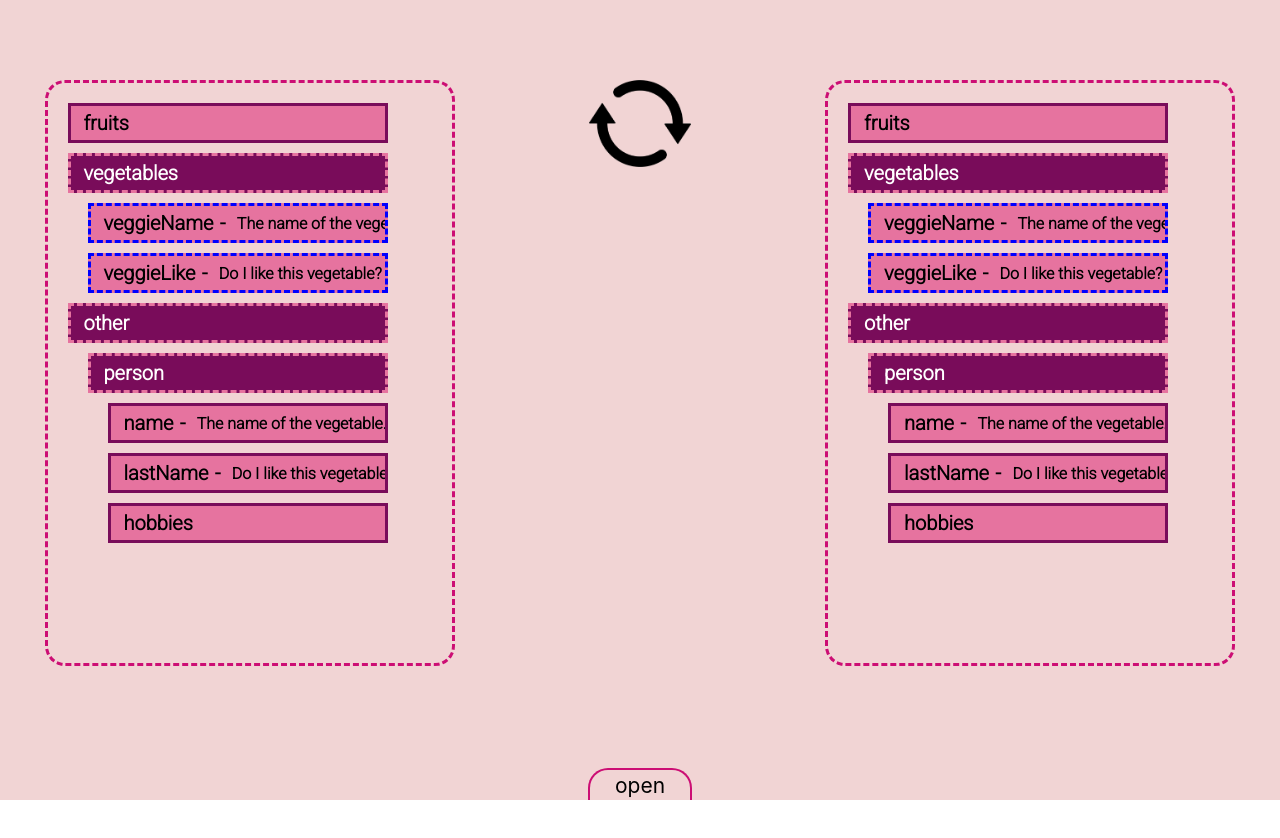
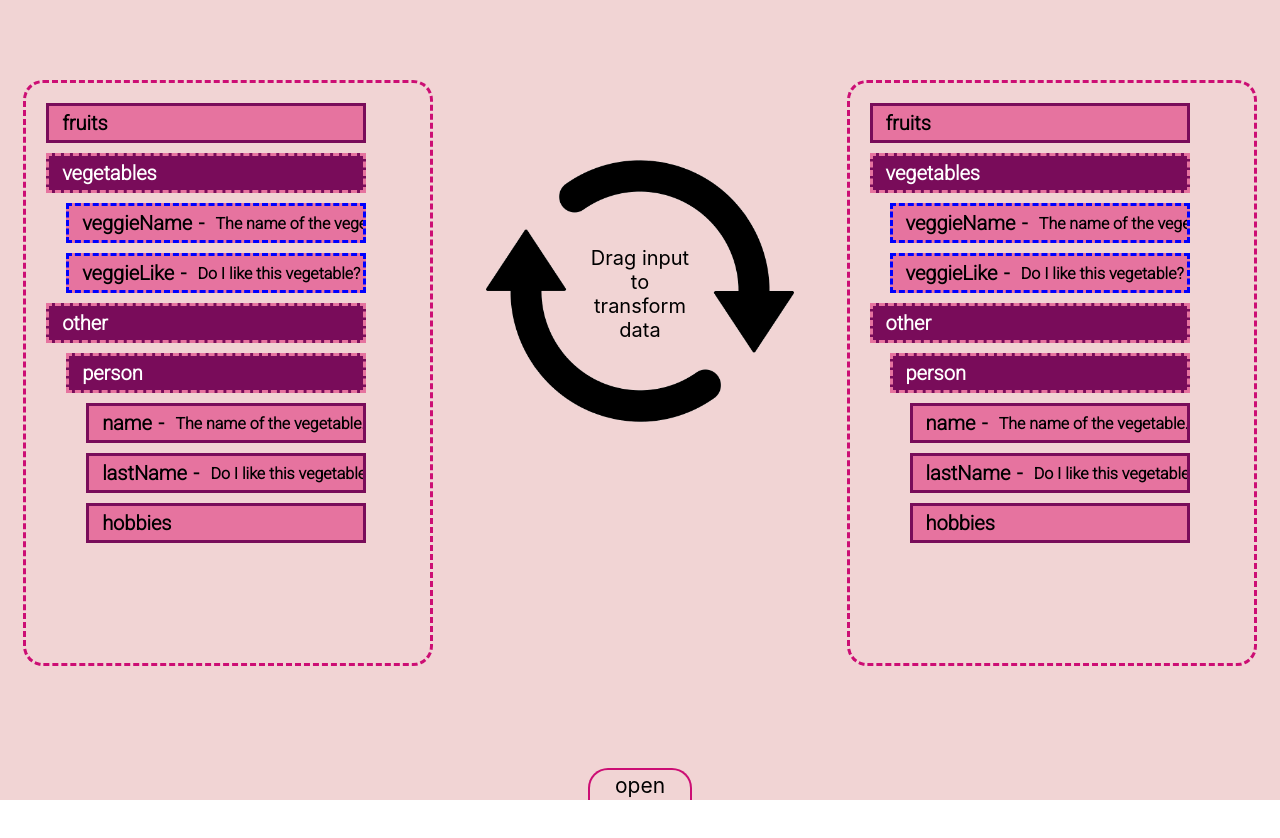
Before and after one commit to HenShalom/ok-parser-ui, a React (Create React App) app: page / in a window 1280 px wide. Shown: the top 838 px of the page. Built offline with nearby package versions, Linux system fonts and the light colour scheme.

Commit message:
update transformation flow

```diff
--- a/src/pagas/MatchPage/MatchPage.js
+++ b/src/pagas/MatchPage/MatchPage.js
@@ -14,6 +14,7 @@ function MatchPage({ jsonSchema, inputProperties }) {
   const [properties, setProperties] = useState([])
   const [pairs, setpairs] = useState([])
   const [transformItem, setTransformItem] = useState(null)
+  const [preTransformPair, setPreTransformPair] = useState(null)
 
 
   useEffect(() => {
@@ -31,9 +32,15 @@ function MatchPage({ jsonSchema, inputProperties }) {
     setpairs([...pairs, [matchProperty, currentProperty]])
   }
 
+  const addTransformPair = (matchProperty, currentProperty) => {
+    setPreTransformPair({ matchProperty, currentProperty })
+
+  }
+
   const updateTrasnformItem = (value) => {
     setTransformItem(value)
   }
+  console.log("transformItem", transformItem)
 
   const on = true
   return (
@@ -41,12 +48,17 @@ function MatchPage({ jsonSchema, inputProperties }) {
       <div className="match-container">
         <ComparePanle properties={inputProperties} />
         <div className="transform-container">
-          <Transformation updateTrasnformItem={updateTrasnformItem} dropedItem={transformItem} />
-          {transformItem && <TransformationManu />}
+          <Transformation updateTrasnformItem={updateTrasnformItem} transformPair={preTransformPair} dropedItem={transformItem} />
+          {preTransformPair && <TransformationManu />}
         </div>
-        <JsonSchemaPanle properties={properties} addPair={addPair} customDrop={transformItem} />
+        <JsonSchemaPanle properties={properties}
+          addPair={transformItem ? addTransformPair : addPair}
+          customDrop={preTransformPair ? null : transformItem} />
 
       </div>
+
+
+      {/*  transformation menu */}
       <div className={`pairs-drawer-container ${pairsWindowOpen ? "open" : ""}`}>
         <div className="pairs-drawer ">
           <div className={`drawer-button ${pairsWindowOpen ? "open" : ""}`} onClick={() => setPairsWindowOpen(!pairsWindowOpen)} >
--- a/src/pagas/MatchPage/MatchPageStyle.css
+++ b/src/pagas/MatchPage/MatchPageStyle.css
@@ -149,17 +149,42 @@
 	flex-direction: column;
 	align-items: center;
 	justify-content: start;
-	width: 15vw;
+	width: 25vw;
+	height: 70vh;
+	overflow: hidden;
+}
+.transform-icon-container {
+	position: relative;
+}
+.transform-icon-text {
+	color: #000;
+	position: absolute;
+	top: calc(50% + 5vh);
+	width: 36%;
+	left: 50%;
+	transform: translate(-50%, -50%);
+	font-size: 2.5vh;
+	transition: 0.2s;
+	text-align: center;
 }
 
 .transform-icon {
-	width: 8vw;
+	width: 24vw;
+	margin-top: 10vh;
+	transition: 2s;
 }
+
 .transform-icon.pre-active {
 	animation: spin 3s linear infinite;
 }
 
+.transform-icon-text.active {
+	opacity: 0;
+}
+
 .transform-icon.active {
+	width: 8vw;
+	margin-top: 0vh;
 	animation: spin 3s linear infinite;
 	filter: invert(14%) sepia(100%) saturate(7240%) hue-rotate(321deg) brightness(85%) contrast(89%);
 }
--- a/src/pagas/MatchPage/componetns/transformation/Transformation.js
+++ b/src/pagas/MatchPage/componetns/transformation/Transformation.js
@@ -1,10 +1,9 @@
-import React, { useState } from 'react'
+import React from 'react'
 import { useDrop } from 'react-dnd'
-import { BASE_OFFSET, BASE_WIDTH } from '../../../../consts/const'
 import { DEFAULT, ARRAY_CHILD } from '../utils'
 
-function Transformation({ updateTrasnformItem, dropedItem }) {
-  const [{ isOver, canDrop }, dropRef] = useDrop({
+function Transformation({ updateTrasnformItem, dropedItem, transformPair }) {
+  const [{ canDrop }, dropRef] = useDrop({
     accept: [DEFAULT, ARRAY_CHILD],
     canDrop: () => true,
     drop: (value) => {
@@ -16,13 +15,17 @@ function Transformation({ updateTrasnformItem, dropedItem }) {
       canDrop: !!monitor.canDrop(),
     }),
   });
+  console.log(transformPair)
 
 
+  return (<div ref={dropRef} className="transform-icon-container">
+    <img alt="tranform"
+      className={`transform-icon ${transformPair && "active"} ${dropedItem && "pre-active"}`}
+      src="./transform.png" />
+    <div className={`transform-icon-text ${transformPair && "active"}`}    >
+      {dropedItem ? "Select item to transform into" : "Drag input to transform data"}
+    </div>
 
-  return (<div ref={dropRef} >
-    <img alt="tranform"
-      className={`transform-icon ${dropedItem && "active"} ${canDrop && "pre-active"}`}
-      src="./transform.png" />
 
   </div>)
 }
--- a/src/pagas/MatchPage/componetns/transformation/TransformationManu.css
+++ b/src/pagas/MatchPage/componetns/transformation/TransformationManu.css
@@ -8,7 +8,7 @@
 }
 
 .transformation-option {
-	width: 15vw;
+	width: 17vw;
 	height: 6vh;
 	margin: 1vh auto;
 	font-size: 14px;
@@ -25,7 +25,7 @@
 
 .transformation-container:hover {
 	-webkit-animation: pulsate-bck 0.5s ease-in-out both;
-	animation: pulsate-bck 0.5s ease-in-out  both;
+	animation: pulsate-bck 0.5s ease-in-out both;
 }
 
 /**
--- a/src/pagas/MatchPage/componetns/transformation/TransformationManu.js
+++ b/src/pagas/MatchPage/componetns/transformation/TransformationManu.js
@@ -1,18 +1,31 @@
-import React from 'react'
+import React, { useState } from 'react'
 import transformations from '../../../../consts/transformations'
+import TransformationOptionsContainer from './transformationOptions/Container'
 import "./TransformationManu.css"
 
-const BASE_DELAY = 0.1;
+const BASE_DELAY = 1;
+const MULTIPLAYER_DELAY = 0.1;
 
 function TransformationManu() {
+  const [isOpen, setIsOpen] = useState(false)
+
+  const handleCloseModal = () => setIsOpen(false)
+
+  const selectTransformation = () => {
+    setIsOpen(true)
+  }
+
   return (<div className="transformation-select">
-    {Object.entries(transformations).map(([id, { name }], i) => (
-      <div className="transformation-container">
-        <div className="transformation-option" style={{ animationDelay: `${i * BASE_DELAY}s` }} >
-          {name}
+    <TransformationOptionsContainer isOpen={isOpen} onRequestClose={handleCloseModal} />
+    {
+      Object.entries(transformations).map(([id, { name }], i) => (
+        <div className="transformation-container" id={id}>
+          <div className="transformation-option" style={{ animationDelay: `${BASE_DELAY + i * MULTIPLAYER_DELAY}s` }} onClick={() => selectTransformation(id)}>
+            {name}
+          </div>
         </div>
-      </div>
-    ))}
+      ))
+    }
   </div >)
 }
 
--- /dev/null
+++ b/src/pagas/MatchPage/componetns/transformation/transformationOptions/Container.js
@@ -0,0 +1,21 @@
+import React, { useState } from 'react'
+import Modal from 'react-modal';
+import DataFromatting from './options/DateFormating'
+import './ContainerStyle.css'
+
+
+function TransformationOptionsContainer({ isOpen, onRequestClose, transformation }) {
+  return (
+    <Modal
+      className="transformation-modal"
+      overlayClassName="transformation-overlay"
+
+      isOpen={isOpen}
+      onRequestClose={onRequestClose}
+    >
+      <DataFromatting />
+    </Modal>
+  )
+}
+
+export default TransformationOptionsContainer;
--- /dev/null
+++ b/src/pagas/MatchPage/componetns/transformation/transformationOptions/ContainerStyle.css
@@ -0,0 +1,18 @@
+.transformation-modal {
+	width: 50%;
+	height: 50%;
+	position: absolute;
+	background: #ffffff;
+	outline: none;
+	left: 25%;
+	top: 25%;
+}
+
+.transformation-overlay {
+  position: fixed;
+  top: 0;
+  left: 0;
+  right: 0;
+  bottom: 0;
+	background-color: #545454bf;
+}
```
